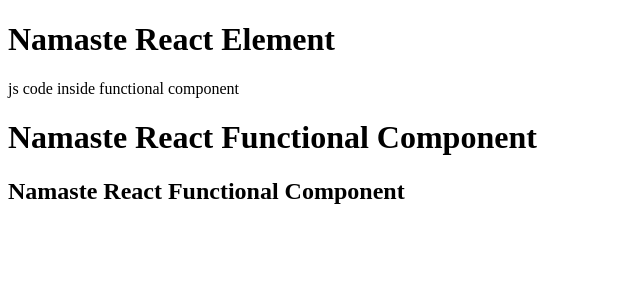
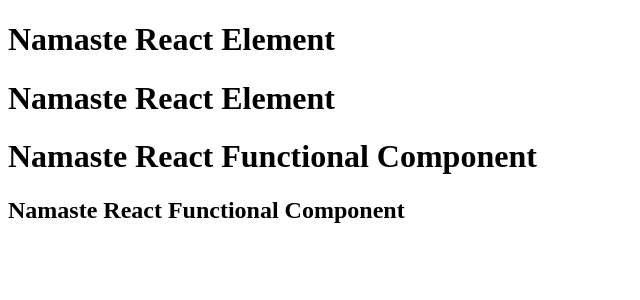
Before and after one commit to subhankari2/ReactJS_Series, a React (Vite) app: page / in a window 1280 px wide. Shown: the top 300 px of the page, without its empty margins (0-640 px from the left). Built offline with nearby package versions, Linux system fonts and the light colour scheme.

Commit message:
react element after converting to functional component

```diff
--- a/App.js
+++ b/App.js
@@ -1,16 +1,15 @@
       import React from "react";
       import ReactDOM from "react-dom/client";
 
-      const headerElement=(
+      const HeaderElement=()=>(
         <h1 id="h1" key="h1">Namaste React Element</h1>
       )
       var xyz="js code inside functional component"
       const HeaderComponent1=()=>{
         return (
         <div>
-          {headerElement}
-          {console.log(xyz)}
-          {xyz}
+          {HeaderElement()}
+          <HeaderElement />
           <h1>Namaste React Functional Component</h1>
           <h2>Namaste React Functional Component</h2>
         </div>
```
